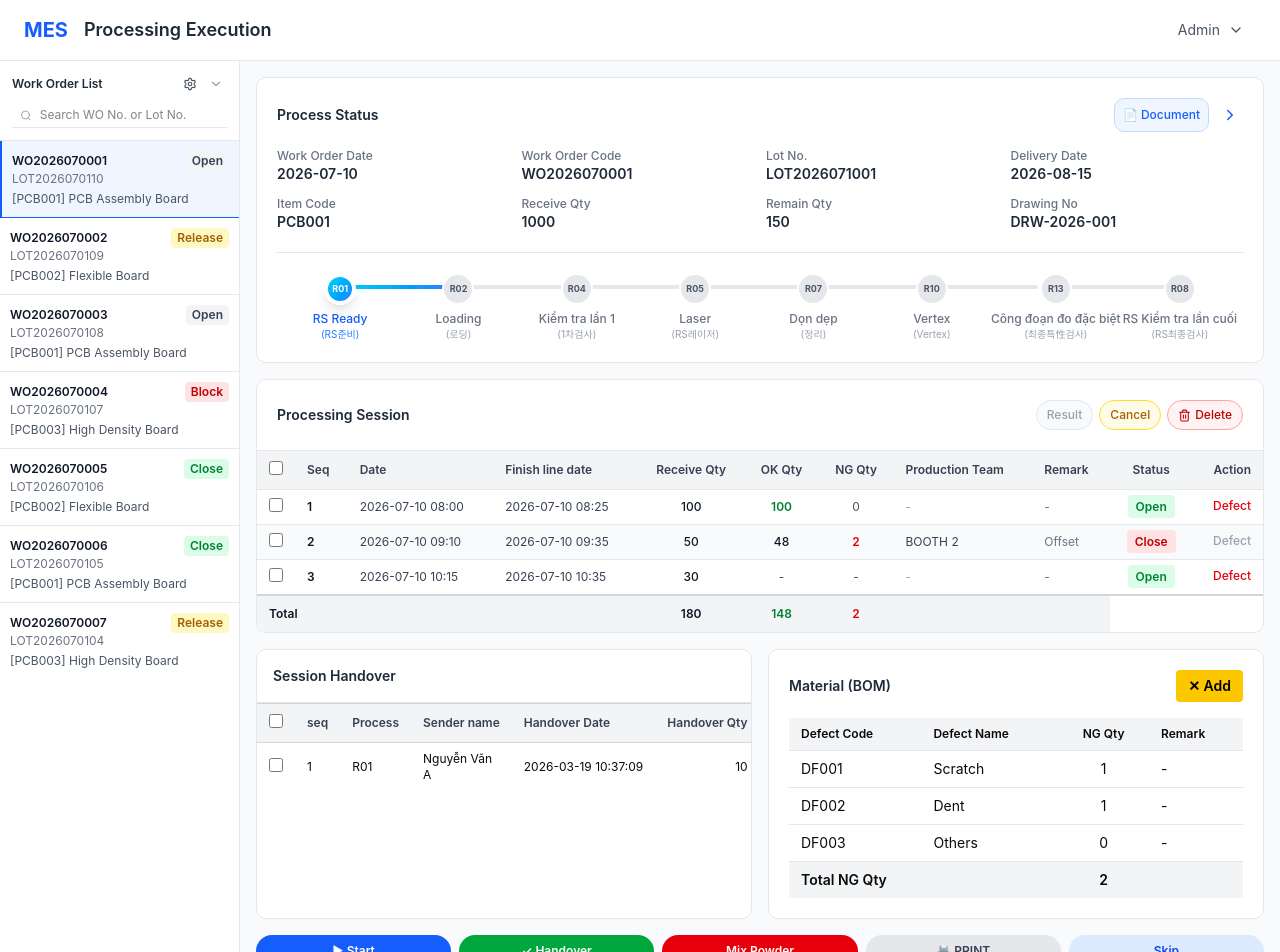
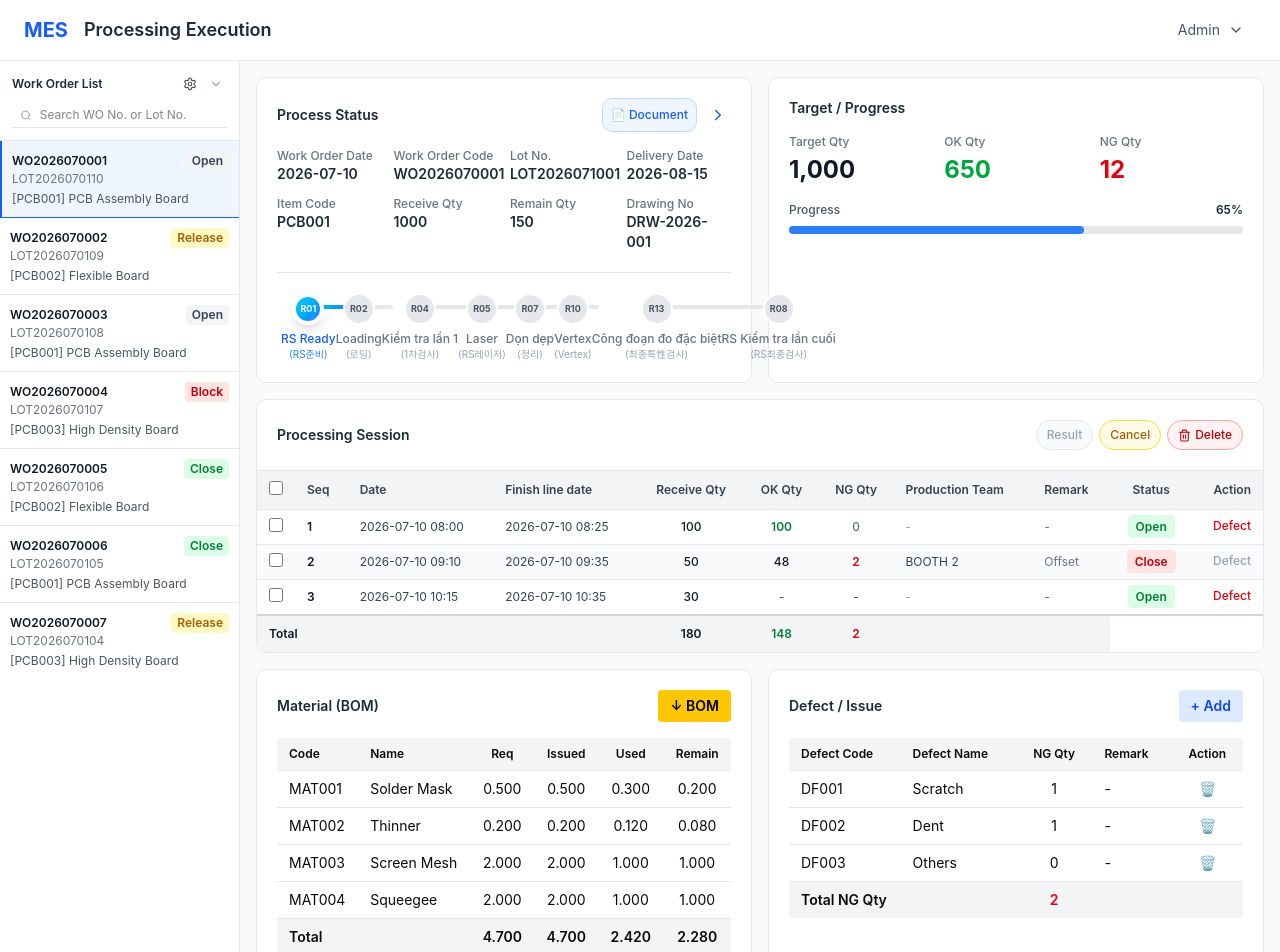
Before and after one commit to nlghan/Processing, a Next.js app: page / in a window 1280 px wide. Shown: the top 952 px of the page. Built offline with nearby package versions, Linux system fonts and the light colour scheme.

Commit message:
feat: split process flow into status and progress sections with new material table
Co-authored-by: nlghan <122712807+nlghan@users.noreply.github.com>

```diff
--- a/app/page.tsx
+++ b/app/page.tsx
@@ -273,8 +273,8 @@ export default function MESProcessing() {
           <div className="flex-1 overflow-y-auto">
           <div className="grid grid-cols-2 gap-4 p-4 auto-rows-max">
 
-            {/* Process Flow - Compact Card */}
-            <div className="col-span-2 bg-white rounded-lg border border-gray-200 p-5">
+            {/* Process Status - Left */}
+            <div className="col-span-1 bg-white rounded-lg border border-gray-200 p-5">
               <div className="flex items-center justify-between mb-4">
                 <h3 className="font-semibold text-gray-800 text-sm">Process Status</h3>
                 <div className="flex items-center gap-2">
@@ -368,6 +368,36 @@ export default function MESProcessing() {
                         </div>
                       );
                     })}
+                  </div>
+                </div>
+              </div>
+            </div>
+
+            {/* Target / Progress - Right */}
+            <div className="col-span-1 bg-white rounded-lg border border-gray-200 p-5">
+              <h3 className="font-semibold text-gray-800 text-sm mb-4">Target / Progress</h3>
+              <div className="space-y-4">
+                <div className="grid grid-cols-3 gap-3">
+                  <div>
+                    <div className="text-xs text-gray-500 font-medium mb-1">Target Qty</div>
+                    <div className="text-2xl font-bold text-gray-900">1,000</div>
+                  </div>
+                  <div>
+                    <div className="text-xs text-gray-500 font-medium mb-1">OK Qty</div>
+                    <div className="text-2xl font-bold text-green-600">650</div>
+                  </div>
+                  <div>
+                    <div className="text-xs text-gray-500 font-medium mb-1">NG Qty</div>
+                    <div className="text-2xl font-bold text-red-600">12</div>
+                  </div>
+                </div>
+                <div>
+                  <div className="flex justify-between mb-2">
+                    <span className="text-xs font-medium text-gray-600">Progress</span>
+                    <span className="text-xs font-semibold text-gray-800">65%</span>
+                  </div>
+                  <div className="w-full bg-gray-200 rounded-full h-2">
+                    <div className="bg-blue-500 h-2 rounded-full" style={{width: '65%'}}></div>
                   </div>
                 </div>
               </div>
@@ -773,58 +803,74 @@ export default function MESProcessing() {
               </div>
             </div>
 
-            {/* Session Handover Section - 1 col */}
-            <div className="col-span-1 bg-white rounded-lg border border-gray-200 flex flex-col h-full">
-              <div className="flex items-center justify-between p-4 border-b border-gray-200 flex-shrink-0">
-                <h3 className="font-semibold text-gray-800 text-sm">Session Handover</h3>
-              </div>
-              <div className="flex-1 overflow-y-auto">
-                <table className="w-full text-xs">
-                  <thead className="sticky top-0">
-                    <tr className="bg-gray-100 border-y border-gray-300">
-                      <th className="px-3 py-2.5 text-left font-semibold text-gray-700 whitespace-nowrap w-8"><input type="checkbox" className="rounded w-3.5 h-3.5" /></th>
-                      <th className="px-3 py-2.5 text-left font-semibold text-gray-700 whitespace-nowrap">seq</th>
-                      <th className="px-3 py-2.5 text-left font-semibold text-gray-700 whitespace-nowrap">Process</th>
-                      <th className="px-3 py-2.5 text-left font-semibold text-gray-700 whitespace-nowrap">Sender name</th>
-                      <th className="px-3 py-2.5 text-left font-semibold text-gray-700 whitespace-nowrap">Handover Date</th>
-                      <th className="px-3 py-2.5 text-right font-semibold text-gray-700 whitespace-nowrap">Handover Qty</th>
-                      <th className="px-3 py-2.5 text-left font-semibold text-gray-700 whitespace-nowrap">Send Remark</th>
-                      <th className="px-3 py-2.5 text-left font-semibold text-gray-700 whitespace-nowrap">Receiver</th>
-                      <th className="px-3 py-2.5 text-left font-semibold text-gray-700 whitespace-nowrap">Received Date</th>
-                      <th className="px-3 py-2.5 text-right font-semibold text-gray-700 whitespace-nowrap">Remain Qty</th>
-                      <th className="px-3 py-2.5 text-right font-semibold text-gray-700 whitespace-nowrap">Received Qty</th>
-                      <th className="px-3 py-2.5 text-left font-semibold text-gray-700 whitespace-nowrap">Remark</th>
-                      <th className="px-3 py-2.5 text-center font-semibold text-gray-700 whitespace-nowrap">Status</th>
-                      <th className="px-3 py-2.5 text-center font-semibold text-gray-700 whitespace-nowrap">Actions</th>
-                    </tr>
-                  </thead>
-                  <tbody className="divide-y divide-gray-200">
-                    <tr className="hover:bg-gray-50 text-xs">
-                      <td className="px-3 py-2"><input type="checkbox" className="rounded w-3.5 h-3.5" /></td>
-                      <td className="px-3 py-2">1</td>
-                      <td className="px-3 py-2">R01</td>
-                      <td className="px-3 py-2">Nguyễn Văn A</td>
-                      <td className="px-3 py-2 whitespace-nowrap">2026-03-19 10:37:09</td>
-                      <td className="px-3 py-2 text-right">10</td>
-                      <td className="px-3 py-2">-</td>
-                      <td className="px-3 py-2">-</td>
-                      <td className="px-3 py-2 text-gray-500">-</td>
-                      <td className="px-3 py-2 text-right">-</td>
-                      <td className="px-3 py-2 text-right">-</td>
-                      <td className="px-3 py-2">-</td>
-                      <td className="px-3 py-2 text-center"><span className="bg-yellow-100 text-yellow-700 px-2 py-0.5 rounded text-xs">Done</span></td>
-                      <td className="px-3 py-2 text-center"><button className="text-blue-600 hover:text-blue-700">...</button></td>
-                    </tr>
-                  </tbody>
-                </table>
-              </div>
-            </div>
-
             {/* Material Section - 1 col */}
             <div className="col-span-1 bg-white rounded-lg border border-gray-200 p-5">
               <div className="flex items-center justify-between mb-4">
                 <h3 className="font-semibold text-gray-800 text-sm">Material (BOM)</h3>
-                <button className="text-sm bg-yellow-400 text-black px-3 py-1.5 rounded font-semibold hover:bg-yellow-500">✕ Add</button>
+                <button className="text-sm bg-yellow-400 text-black px-3 py-1.5 rounded font-semibold hover:bg-yellow-500">↓ BOM</button>
+              </div>
+              <div className="overflow-x-auto">
+                <table className="w-full text-sm">
+                  <thead className="bg-gray-100 border-b border-gray-200">
+                    <tr>
+                      <th className="px-3 py-2 text-left text-xs font-semibold">Code</th>
+                      <th className="px-3 py-2 text-left text-xs font-semibold">Name</th>
+                      <th className="px-3 py-2 text-center text-xs font-semibold">Req</th>
+                      <th className="px-3 py-2 text-center text-xs font-semibold">Issued</th>
+                      <th className="px-3 py-2 text-center text-xs font-semibold">Used</th>
+                      <th className="px-3 py-2 text-center text-xs font-semibold">Remain</th>
+                    </tr>
+                  </thead>
+                  <tbody className="divide-y divide-gray-200">
+                    <tr className="hover:bg-gray-50">
+                      <td className="px-3 py-2 text-sm">MAT001</td>
+                      <td className="px-3 py-2 text-sm">Solder Mask</td>
+                      <td className="px-3 py-2 text-center text-sm">0.500</td>
+                      <td className="px-3 py-2 text-center text-sm">0.500</td>
+                      <td className="px-3 py-2 text-center text-sm">0.300</td>
+                      <td className="px-3 py-2 text-center text-sm">0.200</td>
+                    </tr>
+                    <tr className="hover:bg-gray-50">
+                      <td className="px-3 py-2 text-sm">MAT002</td>
+                      <td className="px-3 py-2 text-sm">Thinner</td>
+                      <td className="px-3 py-2 text-center text-sm">0.200</td>
+                      <td className="px-3 py-2 text-center text-sm">0.200</td>
+                      <td className="px-3 py-2 text-center text-sm">0.120</td>
+                      <td className="px-3 py-2 text-center text-sm">0.080</td>
+                    </tr>
+                    <tr className="hover:bg-gray-50">
+                      <td className="px-3 py-2 text-sm">MAT003</td>
+                      <td className="px-3 py-2 text-sm">Screen Mesh</td>
+                      <td className="px-3 py-2 text-center text-sm">2.000</td>
+                      <td className="px-3 py-2 text-center text-sm">2.000</td>
+                      <td className="px-3 py-2 text-center text-sm">1.000</td>
+                      <td className="px-3 py-2 text-center text-sm">1.000</td>
+                    </tr>
+                    <tr className="hover:bg-gray-50">
+                      <td className="px-3 py-2 text-sm">MAT004</td>
+                      <td className="px-3 py-2 text-sm">Squeegee</td>
+                      <td className="px-3 py-2 text-center text-sm">2.000</td>
+                      <td className="px-3 py-2 text-center text-sm">2.000</td>
+                      <td className="px-3 py-2 text-center text-sm">1.000</td>
+                      <td className="px-3 py-2 text-center text-sm">1.000</td>
+                    </tr>
+                    <tr className="bg-gray-100 font-semibold">
+                      <td colSpan={2} className="px-3 py-2 text-sm">Total</td>
+                      <td className="px-3 py-2 text-center text-sm">4.700</td>
+                      <td className="px-3 py-2 text-center text-sm">4.700</td>
+                      <td className="px-3 py-2 text-center text-sm">2.420</td>
+                      <td className="px-3 py-2 text-center text-sm">2.280</td>
+                    </tr>
+                  </tbody>
+                </table>
+              </div>
+            </div>
+
+            {/* Defect / Issue Section - 1 col */}
+            <div className="col-span-1 bg-white rounded-lg border border-gray-200 p-5">
+              <div className="flex items-center justify-between mb-4">
+                <h3 className="font-semibold text-gray-800 text-sm">Defect / Issue</h3>
+                <button className="text-sm bg-blue-100 text-blue-700 px-3 py-1.5 rounded font-semibold hover:bg-blue-200">+ Add</button>
               </div>
               <div className="overflow-x-auto">
                 <table className="w-full text-sm">
@@ -834,6 +880,7 @@ export default function MESProcessing() {
                       <th className="px-3 py-2 text-left text-xs font-semibold">Defect Name</th>
                       <th className="px-3 py-2 text-center text-xs font-semibold">NG Qty</th>
                       <th className="px-3 py-2 text-left text-xs font-semibold">Remark</th>
+                      <th className="px-3 py-2 text-center text-xs font-semibold">Action</th>
                     </tr>
                   </thead>
                   <tbody className="divide-y divide-gray-200">
@@ -842,23 +889,26 @@ export default function MESProcessing() {
                       <td className="px-3 py-2 text-sm">Scratch</td>
                       <td className="px-3 py-2 text-center text-sm">1</td>
                       <td className="px-3 py-2 text-sm">-</td>
+                      <td className="px-3 py-2 text-center"><button className="text-red-600 hover:text-red-700 text-sm">🗑</button></td>
                     </tr>
                     <tr className="hover:bg-gray-50">
                       <td className="px-3 py-2 text-sm">DF002</td>
                       <td className="px-3 py-2 text-sm">Dent</td>
                       <td className="px-3 py-2 text-center text-sm">1</td>
                       <td className="px-3 py-2 text-sm">-</td>
+                      <td className="px-3 py-2 text-center"><button className="text-red-600 hover:text-red-700 text-sm">🗑</button></td>
                     </tr>
                     <tr className="hover:bg-gray-50">
                       <td className="px-3 py-2 text-sm">DF003</td>
                       <td className="px-3 py-2 text-sm">Others</td>
                       <td className="px-3 py-2 text-center text-sm">0</td>
                       <td className="px-3 py-2 text-sm">-</td>
+                      <td className="px-3 py-2 text-center"><button className="text-red-600 hover:text-red-700 text-sm">🗑</button></td>
                     </tr>
                     <tr className="bg-gray-100 font-semibold">
                       <td colSpan={2} className="px-3 py-2 text-sm">Total NG Qty</td>
-                      <td className="px-3 py-2 text-center text-sm">2</td>
-                      <td></td>
+                      <td className="px-3 py-2 text-center text-sm text-red-600">2</td>
+                      <td colSpan={2}></td>
                     </tr>
                   </tbody>
                 </table>
```
